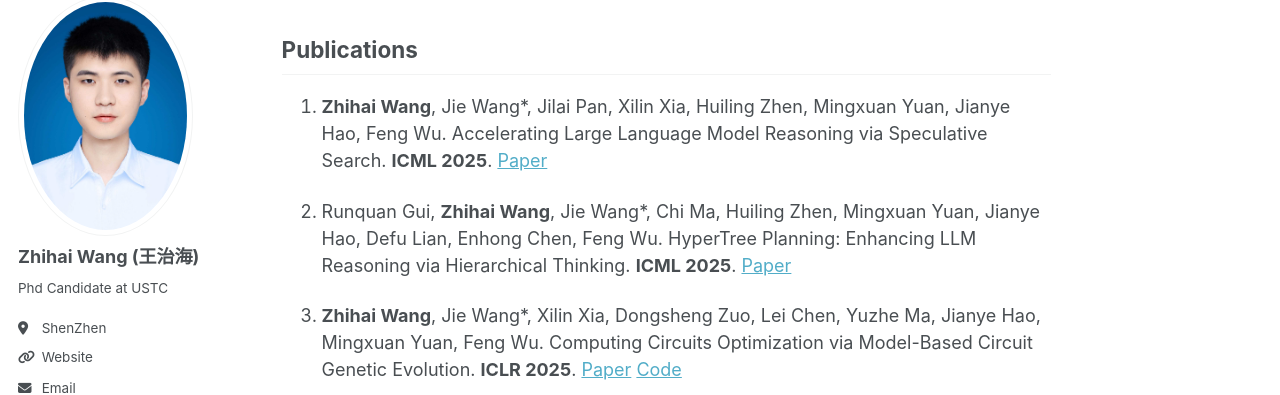
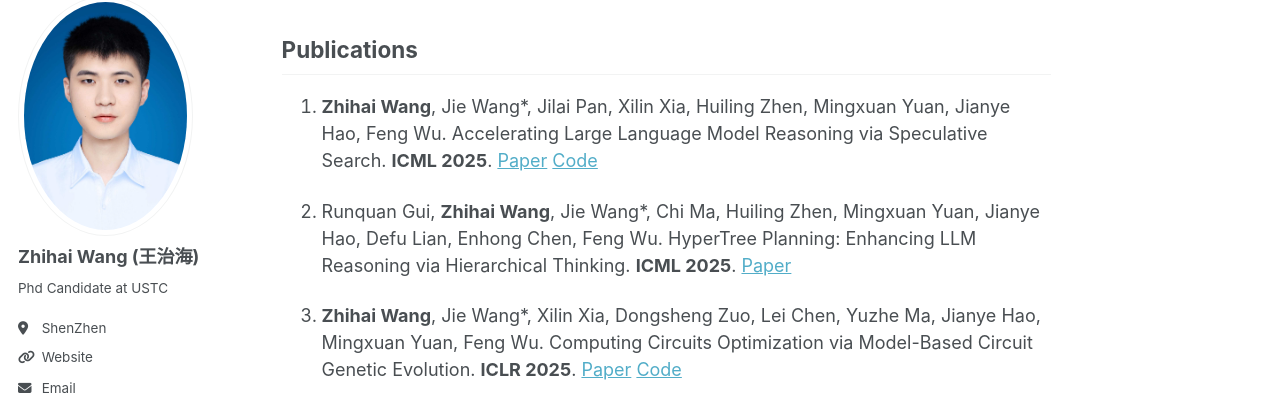
Before and after one commit to zhihaiwangx/zhihaiwangx.github.io, a Jekyll site: the page built from _pages/about.md, in a window 1280 px wide and 900 px high, scrolled down 964 px. Shown: the part 110-505 px from the top of the window. Built offline with Jekyll 4.4.1, drawn with Linux system fonts in a browser that asks for light colours; some web fonts are replaced.

Commit message:
update specsearch code

```diff
--- a/_pages/about.md
+++ b/_pages/about.md
@@ -35,7 +35,7 @@ Research
 Publications
 ------
 
-1. **Zhihai Wang**, Jie Wang*, Jilai Pan, Xilin Xia, Huiling Zhen, Mingxuan Yuan, Jianye Hao, Feng Wu. Accelerating Large Language Model Reasoning via Speculative Search. **ICML 2025**. [Paper](https://arxiv.org/pdf/2505.02865)
+1. **Zhihai Wang**, Jie Wang*, Jilai Pan, Xilin Xia, Huiling Zhen, Mingxuan Yuan, Jianye Hao, Feng Wu. Accelerating Large Language Model Reasoning via Speculative Search. **ICML 2025**. [Paper](https://arxiv.org/pdf/2505.02865) [Code](https://github.com/MIRALab-USTC/LLMReasoning-SpecSearch)
 
 1. Runquan Gui, **Zhihai Wang**, Jie Wang*, Chi Ma, Huiling Zhen, Mingxuan Yuan, Jianye Hao, Defu Lian, Enhong Chen, Feng Wu. HyperTree Planning: Enhancing LLM Reasoning via Hierarchical Thinking. **ICML 2025**. [Paper](https://arxiv.org/pdf/2505.02322)
 
```
